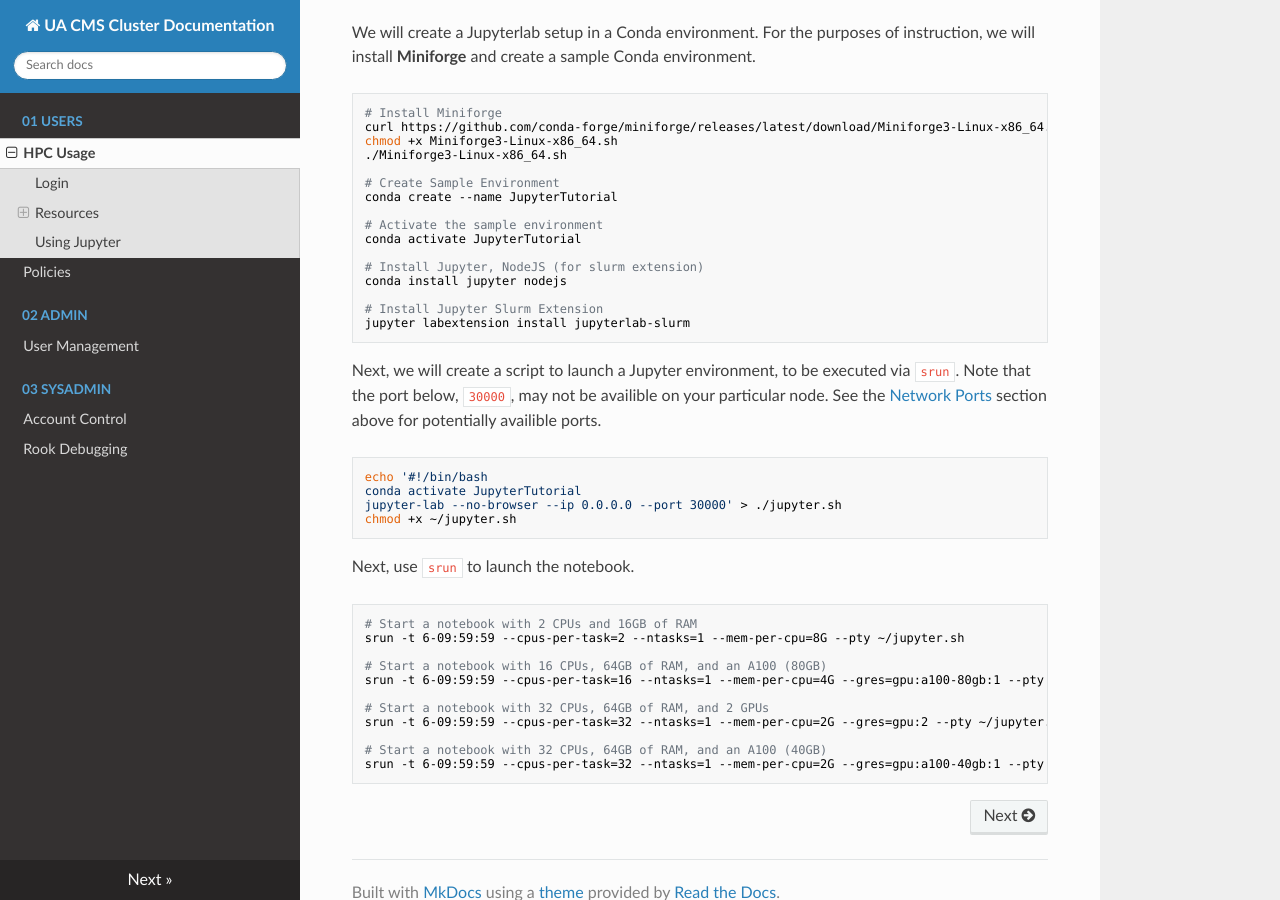
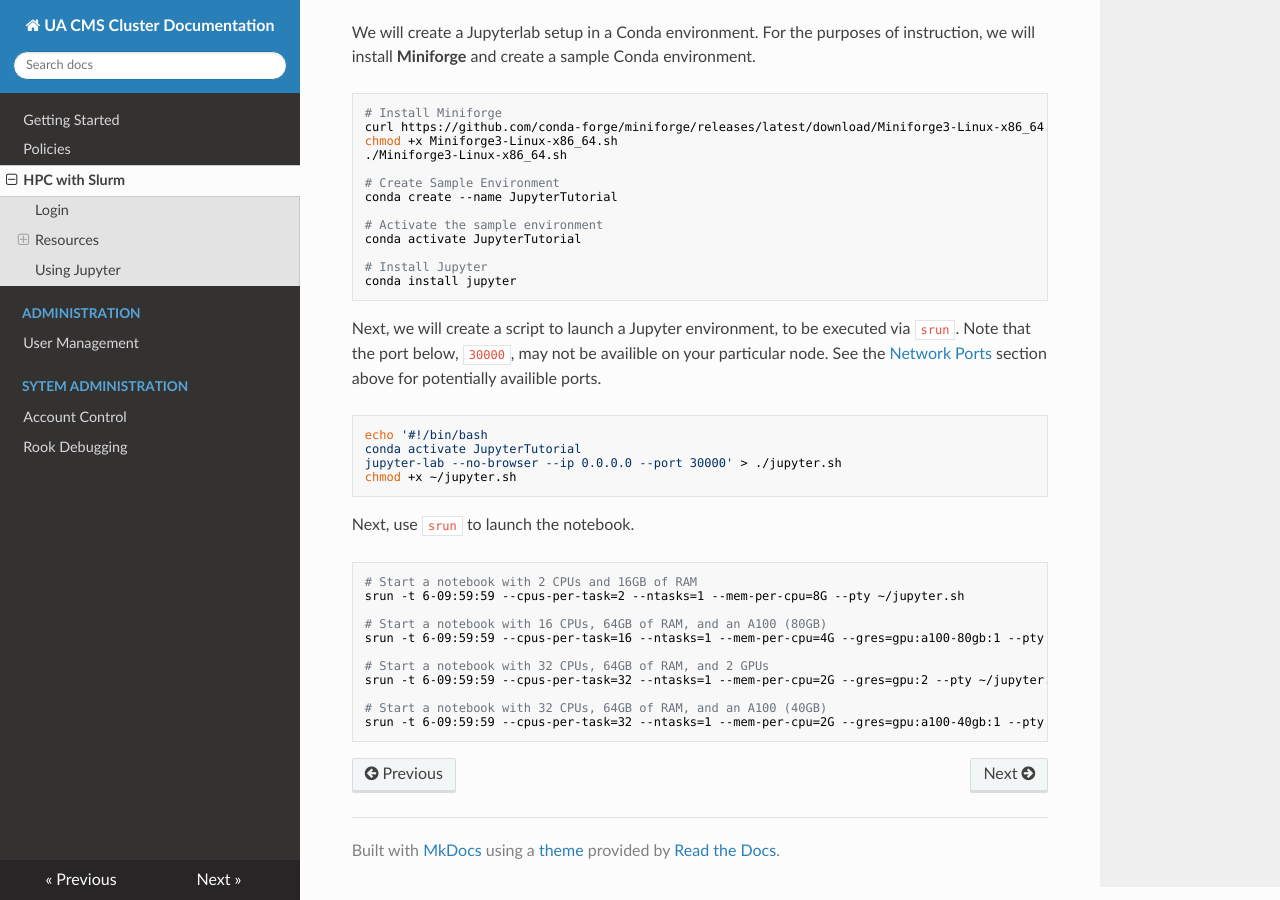
Before and after one commit to cmsua/cms-cluster-docs, an MkDocs documentation site: the page built from docs/slurm.md, in a window 1280 px wide and 900 px high, scrolled down 917 px. Built offline with MkDocs 1.6.1, drawn with Linux system fonts in a browser that asks for light colours; nearby versions of some CDN libraries; some of the changed text lies outside the part shown.

Commit message:
Docs Update

````diff
--- a/docs/01-users/01-hpc.md
+++ b/docs/slurm.md
@@ -1,4 +1,4 @@
-# HPC Usage
+# HPC with Slurm
 
 ## Login
 
@@ -45,11 +45,8 @@
 # Activate the sample environment
 conda activate JupyterTutorial
 
-# Install Jupyter, NodeJS (for slurm extension)
-conda install jupyter nodejs
-
-# Install Jupyter Slurm Extension
-jupyter labextension install jupyterlab-slurm
+# Install Jupyter
+conda install jupyter
 ```
 
 Next, we will create a script to launch a Jupyter environment, to be executed via `srun`. Note that the port below, `30000`, may not be availible on your particular node. See the [Network Ports](#network-ports) section above for potentially availible ports.
````
Also changed, not shown: docs/index.md (added, +41 -0 lines), docs/sytem-administration/ldap-kerberos.md (renamed from docs/03-sysadmin/ldap-kerberos.md, +2 -0 lines), docs/administration/01-user-management.md (renamed from docs/02-admin/01-users.md), docs/policies.md (renamed from docs/01-users/02-policies.md), docs/sytem-administration/storage.md (renamed from docs/03-sysadmin/storage.md).
